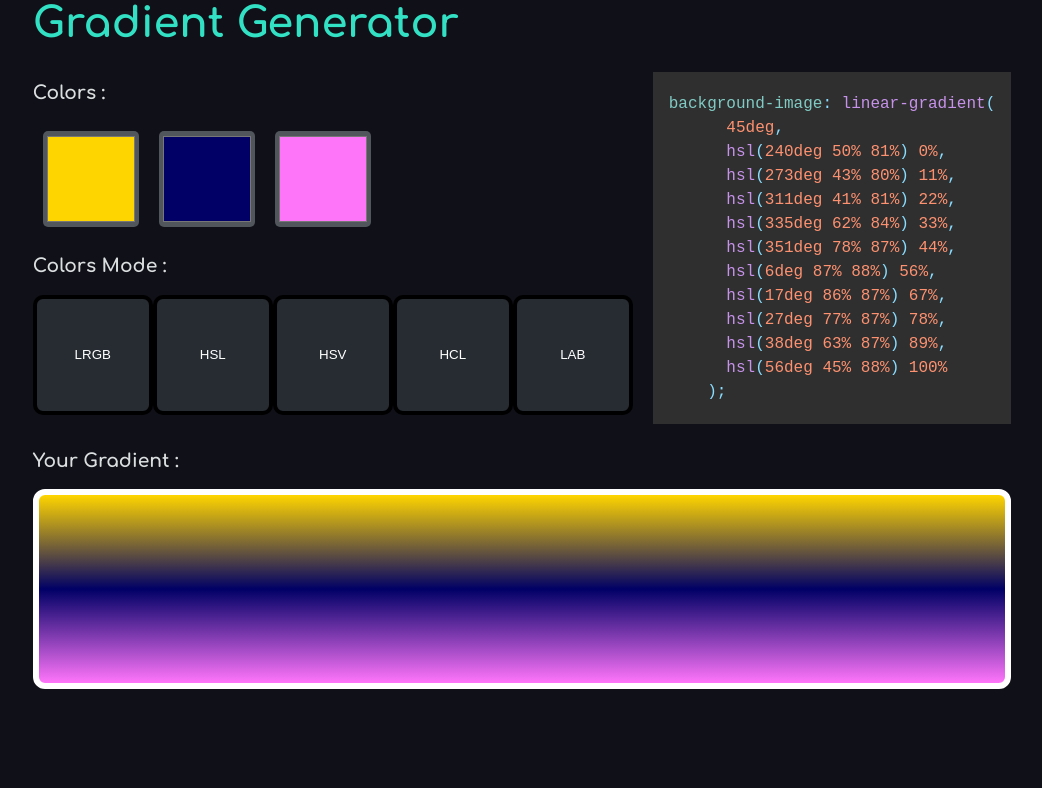
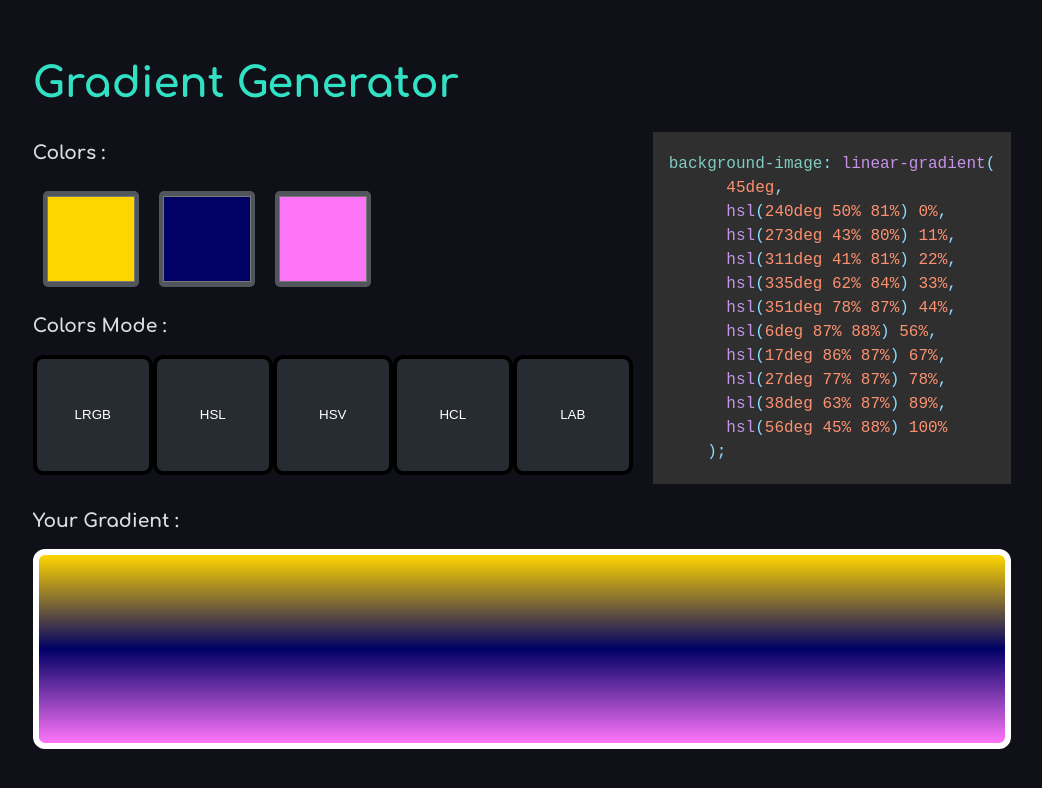
Before and after one commit to naveensinghp/Playground-Stuff, a Next.js app: page / in a window 1280 px wide. Shown: the top 788 px of the page, without its empty margins (118-1160 px from the left). Built offline with nearby package versions, Linux system fonts and the light colour scheme.

Commit message:
no message

```diff
--- a/pages/index.js
+++ b/pages/index.js
@@ -15,6 +15,7 @@ export default function Home() {
         <link rel="icon" href="/favicon.ico" />
       </Head>
         <main>
+          <Spacer size={60} />
           <h6 className={styles.title}>Gradient Generator</h6>
           <App />
         </main>
--- a/src/components/App/App.js
+++ b/src/components/App/App.js
@@ -3,9 +3,7 @@ import GradientGen from '../GradientGen/GradientGen';
 
 function App() {
   return (
-    <>
-      <GradientGen />
-    </>
+    <GradientGen />
   );
 }
 
```
